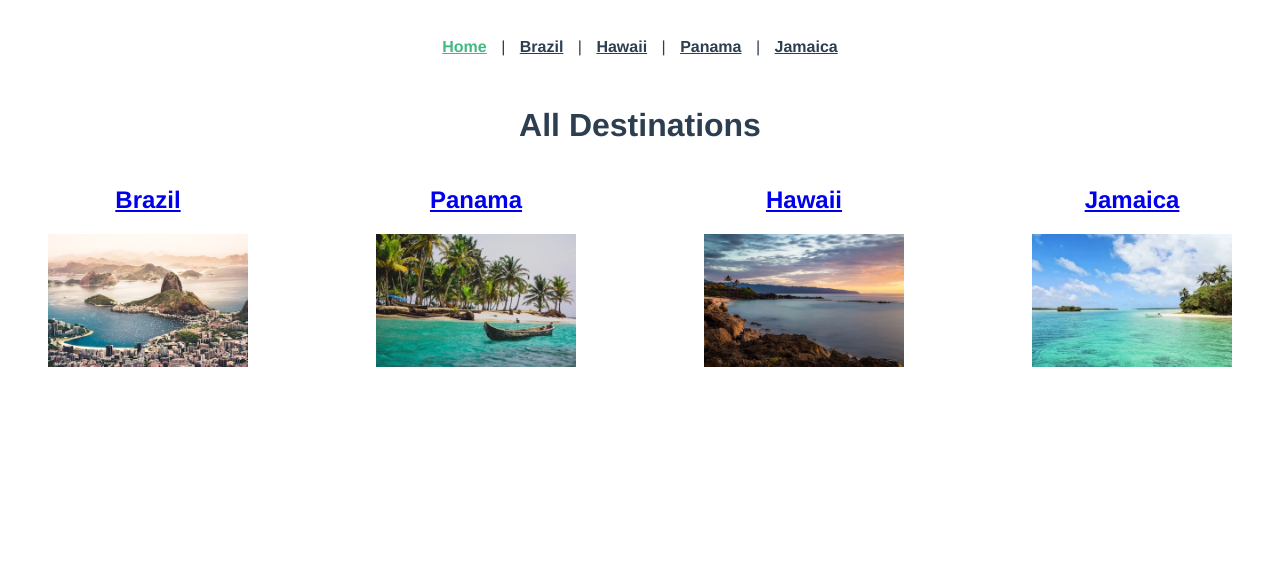
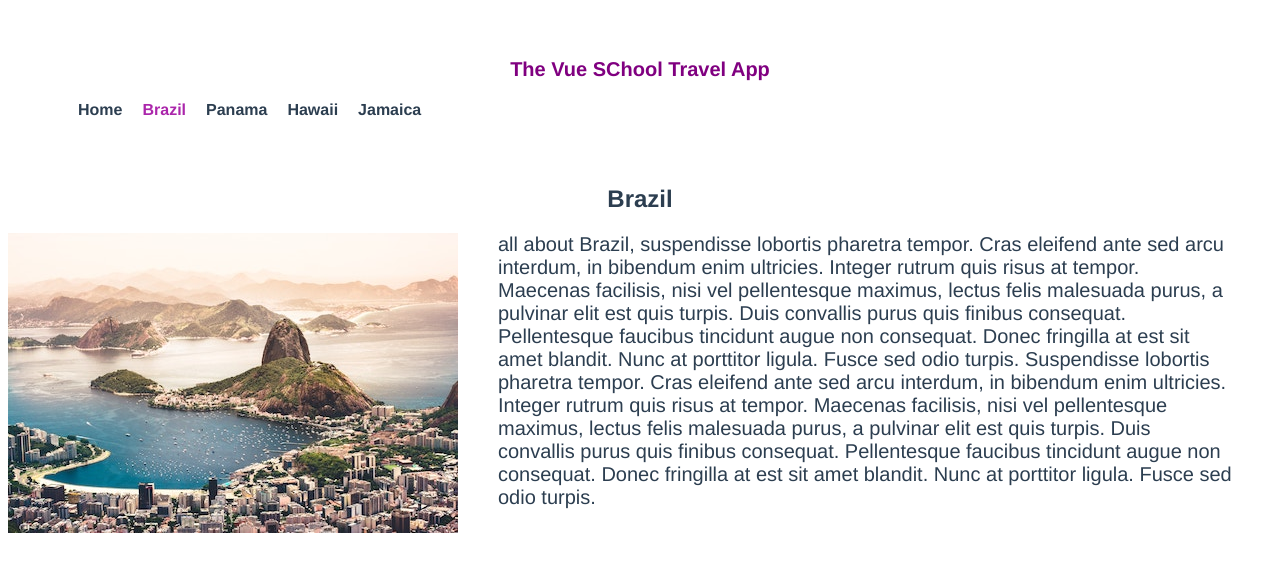
Before and after one commit to willfpinheiro/vue-travel-app, a Vue app: page /details/brazil in a window 1280 px wide. Shown: the top 572 px of the page. Built offline with nearby package versions, Linux system fonts and the light colour scheme.

Commit message:
commit master

```diff
--- a/package.json
+++ b/package.json
@@ -38,7 +38,11 @@
     "parserOptions": {
       "parser": "babel-eslint"
     },
-    "rules": {}
+    "rules": {
+      "no-unused-vars": "warn",
+      "no-mixed-spaces-and-tabs": "warn",
+      "no-tabs": "warn"
+    }
   },
   "browserslist": [
     "> 1%",
--- a/src/App.vue
+++ b/src/App.vue
@@ -1,15 +1,17 @@
 <template>
   <div id="app">
-    <div id="nav">
-      <router-link to="/">Home</router-link> |
-      <router-link to="/brazil">Brazil</router-link> |
-      <router-link to="/hawaii">Hawaii</router-link> |
-      <router-link to="/panama">Panama</router-link> |
-      <router-link to="/jamaica">Jamaica</router-link>
-    </div>
-    <router-view />
+    <TheNavigation />
+    <router-view :key="$route.path"/>
   </div>
 </template>
+<script>
+import TheNavigation from '@/components/TheNavigation'
+export default {
+  components: {
+    TheNavigation
+  }
+}
+</script>
 
 <style>
 #app {
@@ -19,18 +21,4 @@
   text-align: center;
   color: #2c3e50;
 }
-
-#nav {
-  padding: 30px;
-}
-
-#nav a {
-  font-weight: bold;
-  color: #2c3e50;
-  padding: 0 10px;
-}
-
-#nav a.router-link-exact-active {
-  color: #42b983;
-}
 </style>
--- /dev/null
+++ b/src/components/TheNavigation.vue
@@ -0,0 +1,70 @@
+<template>
+    <nav id="nav">
+    <p class="logo">The Vue SChool Travel App</p>
+        <!-- <router-link to="/">Home</router-link>
+        <router-link to="/brazil">Brazil</router-link>
+        <router-link to="/panama">Panama</router-link>
+        <router-link to="/hawaii">Hawaii</router-link>
+        <router-link to="/jamaica">Jamaica</router-link> -->
+        <ul class="nav-links">
+          <li class="links">
+          <router-link to="/">Home</router-link>
+          </li>
+          <li
+          v-for="destination in destinations"
+          :key="destination.name"
+          class="links"
+          >
+          <router-link :to="{
+            name: 'DestinationDetails',
+            params: { slug: destination.slug }
+          }">
+          {{ destination.name }}
+          </router-link>
+          </li>
+        </ul>
+    </nav>
+</template>
+<script>
+import store from "@/store";
+export default{
+  data(){
+    return{
+      destinations: store.destinations
+    }
+  }
+}
+</script>
+<style scoped>
+#nav{
+    /* display: flex;
+    align-items: center; */
+  padding: 30px;
+}
+
+#nav a {
+  color: #2c3e50;
+  text-decoration:none;
+  font-weight: bold;
+}
+
+#nav a.vue-school-active-class{
+  color: #ab26ab;
+}
+
+.nav-links {
+  display: flex;
+}
+.links {
+  padding-right: 20px;
+  list-style: none;
+}
+.links:hover{
+  text-decoration: underline;
+}
+.logo{
+  font-size: 20px;
+  color: purple;
+  font-weight: bold;
+}
+</style>
--- a/src/router/index.js
+++ b/src/router/index.js
@@ -1,50 +1,49 @@
 import Vue from 'vue';
 import VueRouter from 'vue-router';
 import Home from '../views/Home.vue';
-import Brazil from '../views/Brazil.vue';
-import Hawaii from '../views/Hawaii.vue';
-import Jamaica from '../views/Jamaica.vue';
-import Panama from '../views/Panama.vue';
+// import Brazil from '../views/Brazil.vue';
+// import Hawaii from '../views/Hawaii.vue';
+// import Jamaica from '../views/Jamaica.vue';
+// import Panama from '../views/Panama.vue';
 
 Vue.use(VueRouter);
-
 const routes = [
 	{
 		path: '/',
 		name: 'Home',
 		component: Home,
 	},
+	// {
+	// 	path: '/brazil',
+	// 	name: 'brazil',
+	// 	component: () => import(/* webpackChunkName: "brazil" */ '../views/Brazil.vue'),
+	// },
+	// {
+	// 	path: '/jamaica',
+	// 	name: 'jamaica',
+	// 	component: () => import(/* webpackChunkName: "jamaica" */ '../views/Jamaica.vue'),
+	// },
+	// {
+	// 	path: '/panama',
+	// 	name: 'panama',
+	// 	component: () => import(/* webpackChunkName: "panama" */ '../views/Panama.vue'),
+	// },
+	// {
+	// 	path: '/hawaii',
+	// 	name: 'hawaii',
+	// 	component: () => import(/* webpackChunkName: "hawaii" */ '../views/Hawaii.vue'),
+	// },
 	{
-		path: '/about',
-		name: 'About',
-		// route level code-splitting
-		// this generates a separate chunk (about.[hash].js) for this route
-		// which is lazy-loaded when the route is visited.
-		component: () => import(/* webpackChunkName: "about" */ '../views/About.vue'),
-	},
-	{
-		path: '/brazil',
-		name: 'brazil',
-		component: () => import('../views/Brazil.vue'),
-	},
-	{
-		path: '/jamaica',
-		name: 'jamaica',
-		component: () => import('../views/Jamaica.vue'),
-	},
-	{
-		path: '/panama',
-		name: 'panama',
-		component: () => import('../views/Panama.vue'),
-	},
-	{
-		path: '/hawaii',
-		name: 'hawaii',
-		component: () => import('../views/Hawaii.vue'),
+		path: '/details/:slug',
+		name: 'DestinationDetails',
+		component: () =>
+			import(/* webpackChunkName: "DestinationDetails" */ '../views/DestinationDetails.vue'),
 	},
 ];
 
 const router = new VueRouter({
+	mode: 'history',
+	linkExactActiveClass: 'vue-school-active-class',
 	routes,
 });
 
--- /dev/null
+++ b/src/views/DestinationDetails.vue
@@ -0,0 +1,45 @@
+<template>
+   <section class="destination">
+        <h1>{{destination.name}}</h1>
+        <div class="destination-details">
+            <img :src="require(`@/assets/${destination.image}`)" alt="destination.name">
+            <p> {{destination.description}}</p>
+        </div>
+   </section>
+
+</template>
+<script>
+import store from '@/store.js'
+export default {
+    data() {
+        return {
+            slug:this.$route.params.slug
+        }
+    },
+    computed:{
+        destination(){
+            return store.destinations.find(
+                destination => destination.slug === this.slug
+            )
+        }
+    }
+}
+</script>
+<style scoped>
+    img {
+        max-width: 600px;
+        height: auto;
+        width: 100%;
+        max-height: 400px;
+    }
+    .destination-details{
+        display: flex;
+        justify-content: space-between;
+    }
+    p{
+        margin: 0 40px;
+        font-size: 20px;
+        text-align: left;
+    }
+
+</style>
--- a/src/views/Home.vue
+++ b/src/views/Home.vue
@@ -7,11 +7,11 @@
       <!-- criado um v-ofor para percorrer toda a lista -->
     <div v-for="destination in destinations"
      :key="destination.name">
-    <router-link :to="destination.slug">
+    <router-link :to="{name: 'DestinationDetails', params: {slug:destination.slug}}">
       <h2>{{destination.name}}</h2>
     </router-link>
     <figure>
-      <router-link :to="destination.name">
+      <router-link :to="{name: 'DestinationDetails', params: {slug:destination.slug}}">
         <img :src="require(`@/assets/${destination.image}`)"
         :alt="destination.name">
       </router-link>
@@ -48,4 +48,13 @@ img {
   display: flex;
   justify-content: space-between;
 }
+
+a{
+  color:lightseagreen;
+  text-decoration:none;
+}
+a:houver,
+a:visited{
+  text-decoration:underline;
+}
 </style>
```
